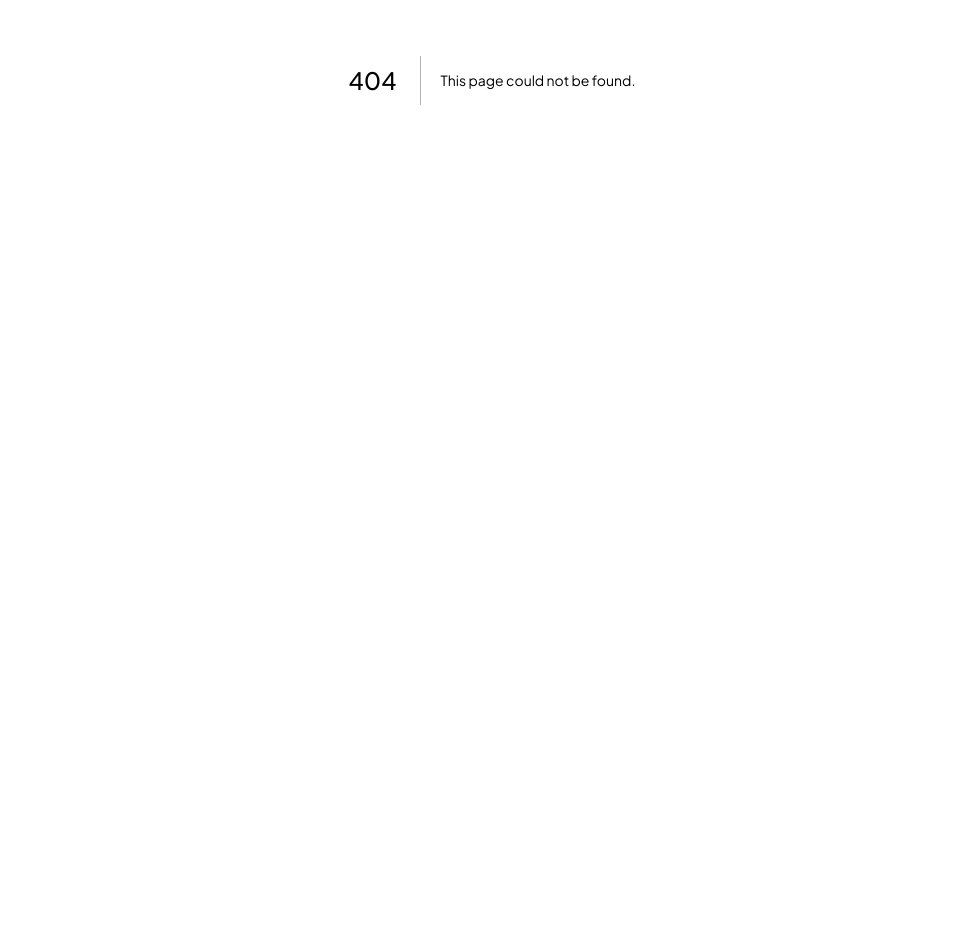
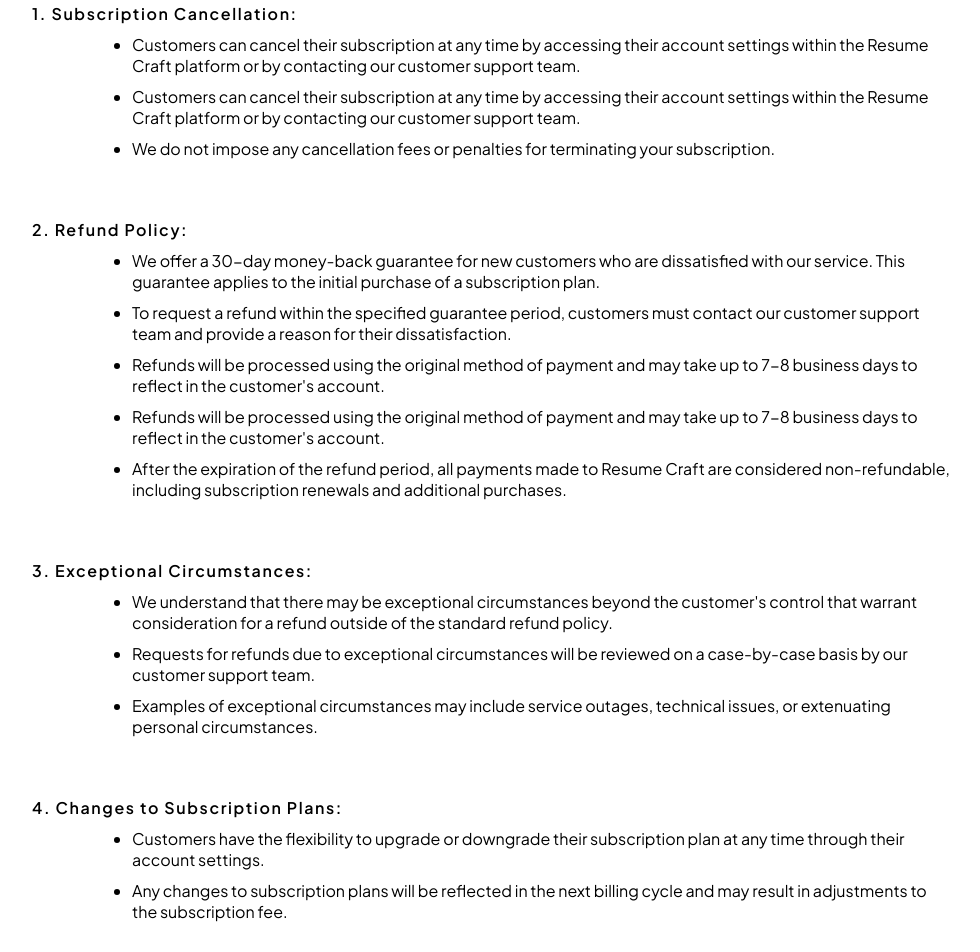
Before and after one commit to MastorkTechnologies/resumelanding, a Next.js app: page /refundpolicy in a window 1280 px wide. Before the commit this address had no page. Shown: the part 320-1272 px from the top of the page, without its empty margins (148-1128 px from the left). Before the commit the page ends 800 px from the top, so only its background shows below. Built offline with nearby package versions, Linux system fonts and the light colour scheme.

Commit message:
refund policy

```diff
--- /dev/null
+++ b/src/app/refundpolicy/page.js
@@ -0,0 +1,129 @@
+import Footer from "@/components/Footer";
+import JoinAi from "@/components/JoinAi";
+import Navbar from "@/components/Navbar";
+import React from "react";
+import style from "@/styles/other.module.css";
+
+const page = () => {
+  return (
+    <section className={style.main}>
+      <Navbar />
+      <div className={style.container}>
+        <h5>Cancellation & Refund Policy</h5>
+        <h2>
+          At Resume Craft, we strive to provide our customers with exceptional
+          service and support. We understand that circumstances may arise where
+          you need to cancel your subscription or request a refund. Please
+          review the following policy regarding cancellations and refunds:
+        </h2>
+        <div className={style.contentArea}>
+          <div className={style.contentAreafield}>
+            <h5>1. Subscription Cancellation:</h5>
+            <ul itemType='disc'>
+              <li>
+                Customers can cancel their subscription at any time by accessing
+                their account settings within the Resume Craft platform or by
+                contacting our customer support team.
+              </li>
+              <li>
+                Customers can cancel their subscription at any time by accessing
+                their account settings within the Resume Craft platform or by
+                contacting our customer support team.
+              </li>
+              <li>
+                We do not impose any cancellation fees or penalties for
+                terminating your subscription.
+              </li>
+            </ul>
+          </div>
+          <div className={style.contentAreafield}>
+            <h5>2. Refund Policy:</h5>
+            <ul itemType='disc'>
+              <li>
+                We offer a 30-day money-back guarantee for new customers who are
+                dissatisfied with our service. This guarantee applies to the
+                initial purchase of a subscription plan.
+              </li>
+              <li>
+                To request a refund within the specified guarantee period,
+                customers must contact our customer support team and provide a
+                reason for their dissatisfaction.
+              </li>
+              <li>
+                Refunds will be processed using the original method of payment
+                and may take up to 7-8 business days to reflect in the
+                customer's account.
+              </li>
+              <li>
+                Refunds will be processed using the original method of payment
+                and may take up to 7-8 business days to reflect in the
+                customer's account.
+              </li>
+              <li>
+                After the expiration of the refund period, all payments made to
+                Resume Craft are considered non-refundable, including
+                subscription renewals and additional purchases.
+              </li>
+            </ul>
+          </div>
+          <div className={style.contentAreafield}>
+            <h5>3. Exceptional Circumstances:</h5>
+            <ul itemType='disc'>
+              <li>
+                We understand that there may be exceptional circumstances beyond
+                the customer's control that warrant consideration for a refund
+                outside of the standard refund policy.
+              </li>
+              <li>
+                Requests for refunds due to exceptional circumstances will be
+                reviewed on a case-by-case basis by our customer support team.
+              </li>
+              <li>
+                Examples of exceptional circumstances may include service
+                outages, technical issues, or extenuating personal
+                circumstances.
+              </li>
+            </ul>
+          </div>
+          <div className={style.contentAreafield}>
+            <h5>4. Changes to Subscription Plans:</h5>
+            <ul itemType='disc'>
+              <li>
+                Customers have the flexibility to upgrade or downgrade their
+                subscription plan at any time through their account settings.
+              </li>
+              <li>
+                Any changes to subscription plans will be reflected in the next
+                billing cycle and may result in adjustments to the subscription
+                fee.
+              </li>
+            </ul>
+          </div>
+          <div className={style.contentAreafield}>
+            <h5>5. Contact Us:</h5>
+            <ul itemType='disc'>
+              <li>
+                If you have any questions or concerns regarding our cancellation
+                and refund policy, please don't hesitate to contact our customer
+                support team at{" "}
+                <a href='mailto:contact@resumecraft.com'>
+                  contact@resumecraft.com
+                </a>
+              </li>
+              <li>
+                Note: This cancellation and refund policy is subject to change
+                at the discretion of Resume Craft. Any updates or revisions to
+                the policy will be communicated to customers via email or
+                through our website.
+              </li>
+            </ul>
+          </div>
+        </div>
+      </div>
+      <JoinAi />
+      <Footer />
+    </section>
+  );
+};
+
+export default page;
--- a/src/components/Footer.js
+++ b/src/components/Footer.js
@@ -105,12 +105,27 @@
                     Terms of service
                   </Link>
                 </p>
+                <p>
+                  <Link
+                    href='/refundpolicy'
+                    style={{ textDecoration: "none", color: "black" }}
+                  >
+                    Refund policy
+                  </Link>
+                </p>
               </div>
             </div>
             <div className={fstyle.footeroptions}>
               <h4>Connect with us</h4>
               <div className={fstyle.foptions}>
-                <p>contact@resumecraft.com</p>
+                <p>
+                  <a
+                    href='mailto:contact@resumecraft.com'
+                    style={{ color: "inherit", textDecoration: "none" }}
+                  >
+                    contact@resumecraft.com
+                  </a>
+                </p>
               </div>
             </div>
           </div>
--- a/src/styles/footer.module.css
+++ b/src/styles/footer.module.css
@@ -76,6 +76,7 @@
 }
 
 .foptions>p {
+    cursor: pointer;
     font-size: 14px;
     font-weight: 400;
 }
--- a/src/styles/other.module.css
+++ b/src/styles/other.module.css
@@ -76,6 +76,7 @@
     font-size: 16px;
     font-weight: 400;
     letter-spacing: 0;
+    margin-bottom: 10px;
 }
 
 @media screen and (max-width: 1024px) {
```
